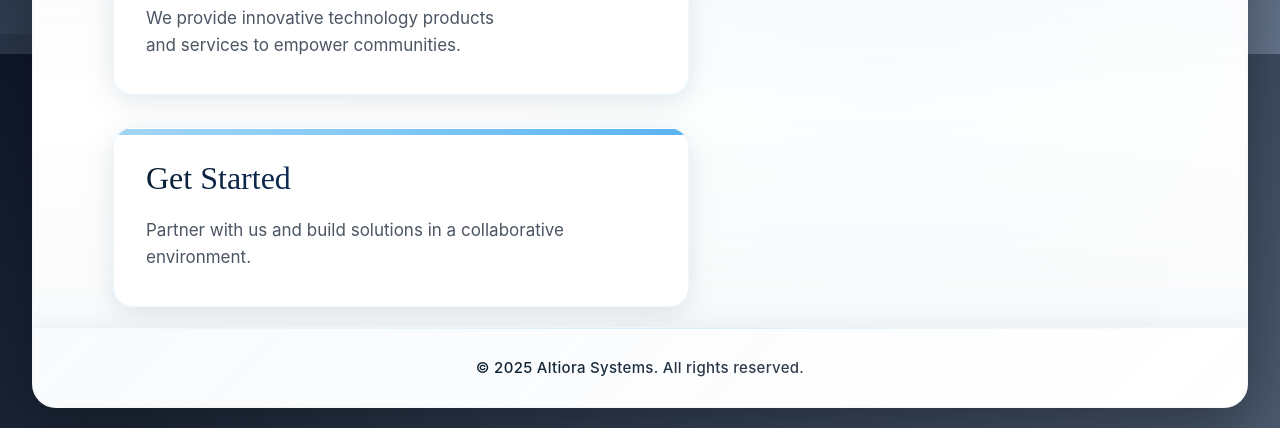
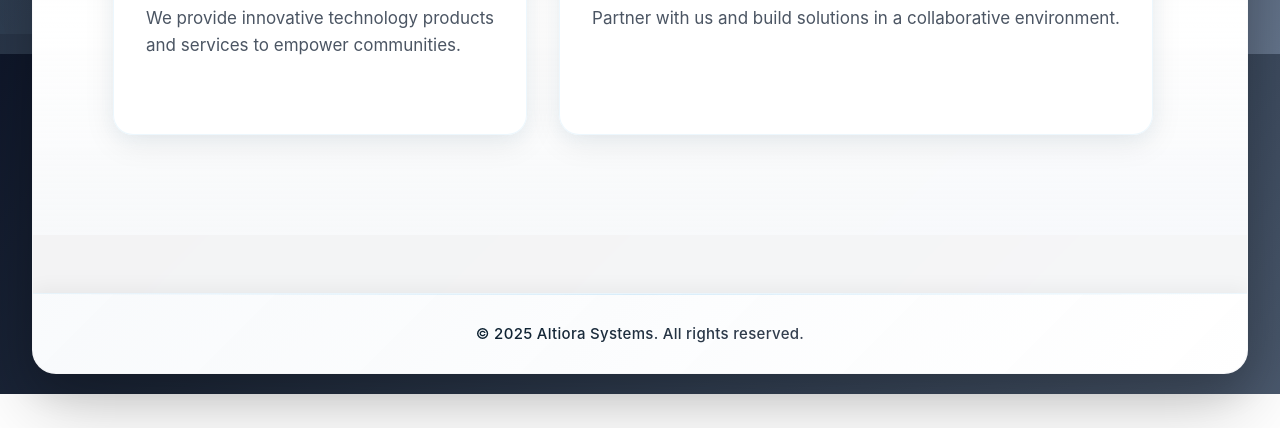
Before and after one commit to Altiora-Systems/altiorawebsite, a plain HTML site: page index.html in a window 1280 px wide. Shown: the part 746-1174 px from the top of the page. After the commit the page ends 1140 px from the top, so only its background shows below. Drawn offline with Linux system fonts and the light colour scheme; a web font is replaced by a local one.

Commit message:
Changed card layout

```diff
--- a/css/style.css
+++ b/css/style.css
@@ -673,33 +673,29 @@ body::before {
 
 /* Solutions Section */
 .solutions-section {
+    display: flex;
+    flex-direction: row;
+    flex-wrap: wrap;
+    gap: 32px;
+    justify-content: flex-start;
+    align-items: stretch;
+    position: relative;
+    overflow: hidden;
     padding: 100px 80px;
     background: linear-gradient(180deg,
         rgba(248, 250, 252, 0.8) 0%,
         rgba(255, 255, 255, 0.95) 50%,
         rgba(248, 250, 252, 0.8) 100%);
-    display: flex;
-    gap: 32px;
-    justify-content: flex-start;
-    position: relative;
-    overflow: hidden;
-    flex-wrap: wrap;
-}
-
-.solutions-section::before {
-    content: '';
-    position: absolute;
-    top: 0;
-    left: 0;
-    right: 0;
-    bottom: 0;
-    background: radial-gradient(circle at 70% 30%, rgba(163, 213, 244, 0.05) 0%, transparent 60%);
-    pointer-events: none;
 }
 
 .solution-card {
-    width: clamp(300px, 45vw, 628px); /* Fluid width */
-    height: 180px;
+    flex: 1 1 0;
+    min-width: 320px;
+    max-width: 48%;
+    box-sizing: border-box;
+    width: auto;
+    height: 100%;
+    min-height: 220px;
     background: rgba(255, 255, 255, 0.95);
     backdrop-filter: blur(20px);
     border-radius: 20px;
@@ -1019,12 +1015,15 @@ body::before {
         flex-direction: column;
         padding: 60px 40px;
         gap: 24px;
+        align-items: stretch;
     }
 
     .solution-card {
+        max-width: 100%;
         width: 100%;
-        max-width: 600px;
         margin: 0 auto;
+        height: auto;
+        min-height: 180px;
     }
 }
 
```
